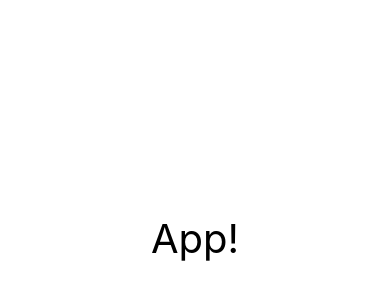
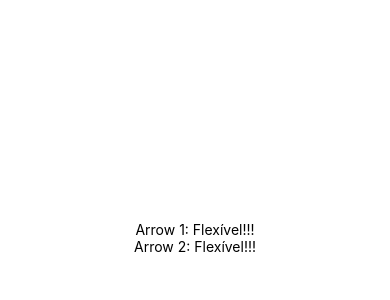
Before and after one commit to mfderson/curso-react-native-exercicios, a React Native app: screen / in a window 390 px wide. Shown: the part 184-484 px from the top of the page. Built offline with nearby package versions, Linux system fonts and the light colour scheme.

Commit message:
Arrow function new component

```diff
--- a/index.js
+++ b/index.js
@@ -3,7 +3,7 @@
  */
 
 import {AppRegistry} from 'react-native';
-import App from './App';
+import App from './src/App';
 import {name as appName} from './app.json';
 
 AppRegistry.registerComponent(appName, () => App);
--- a/App.js
+++ b/src/App.js
@@ -1,11 +1,12 @@
 import React, { Component } from 'react'
 import { View, Text, StyleSheet } from 'react-native'
+import Simples from './components/Simples'
 
 export default class App extends Component {
   render() {
     return (
       <View style={styles.container}>
-        <Text style={styles.f40}>App!</Text>
+        <Simples texto='Flexível!!!'/>
       </View>
     )
   }
@@ -16,8 +17,5 @@
     flex: 1,
     justifyContent: 'center',
     alignItems: 'center'
-  },
-  f40: {
-    fontSize: 40
   }
 })
--- /dev/null
+++ b/src/components/Simples.js
@@ -0,0 +1,31 @@
+import React from 'react'
+import { Text } from 'react-native'
+
+// export default function(props) {
+//   return <Text>{props.texto}</Text>
+// }
+
+// Correto
+// export default props => {
+//   return <Text>{props.texto}</Text>
+// }
+
+// Correto
+// export default props => <Text>{props.texto}</Text>
+
+// ERROR!!!
+// export default props =>
+//   <Text>{props.texto}</Text>
+//   <Text>{props.texto}</Text>
+
+// Correto
+// export default props =>
+//   <View>
+//     <Text>{props.texto}</Text>
+//     <Text>{props.texto}</Text>
+//   </View>
+
+export default props => [
+  <Text key={1}>Arrow 1: {props.texto}</Text>,
+  <Text key={2}>Arrow 2: {props.texto}</Text>
+]
```
